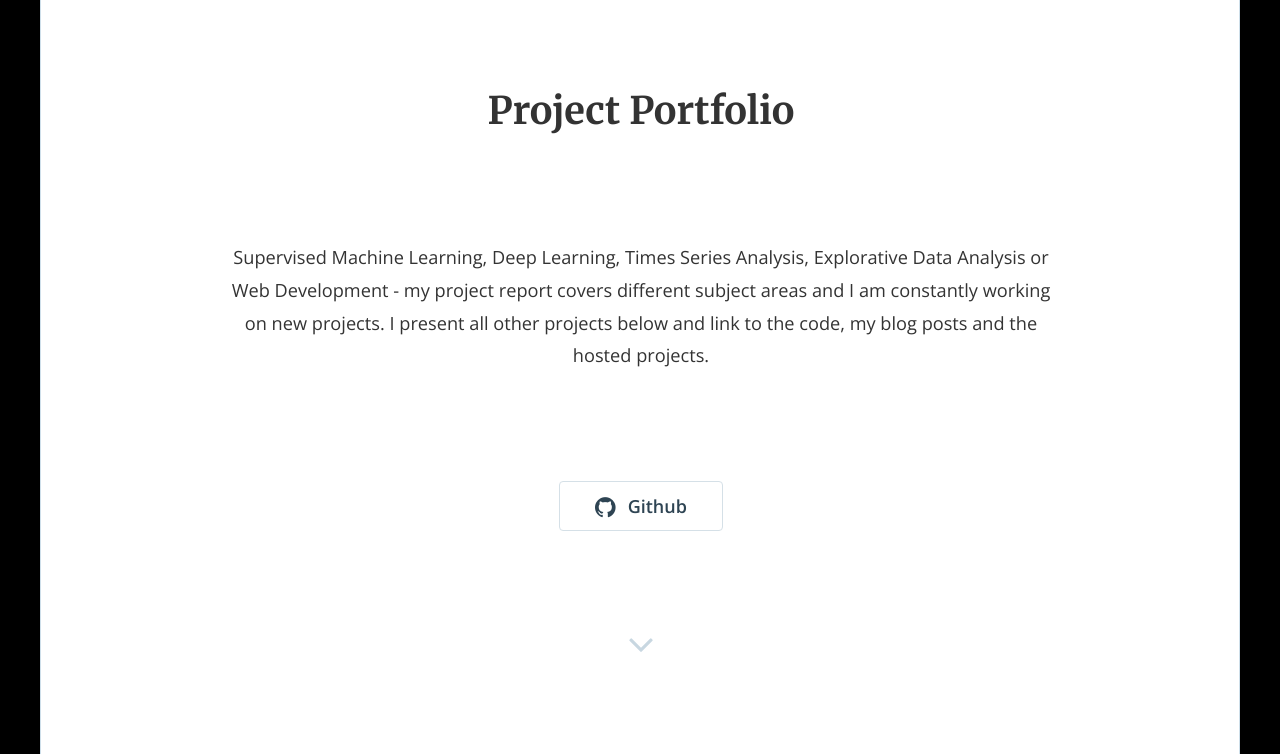
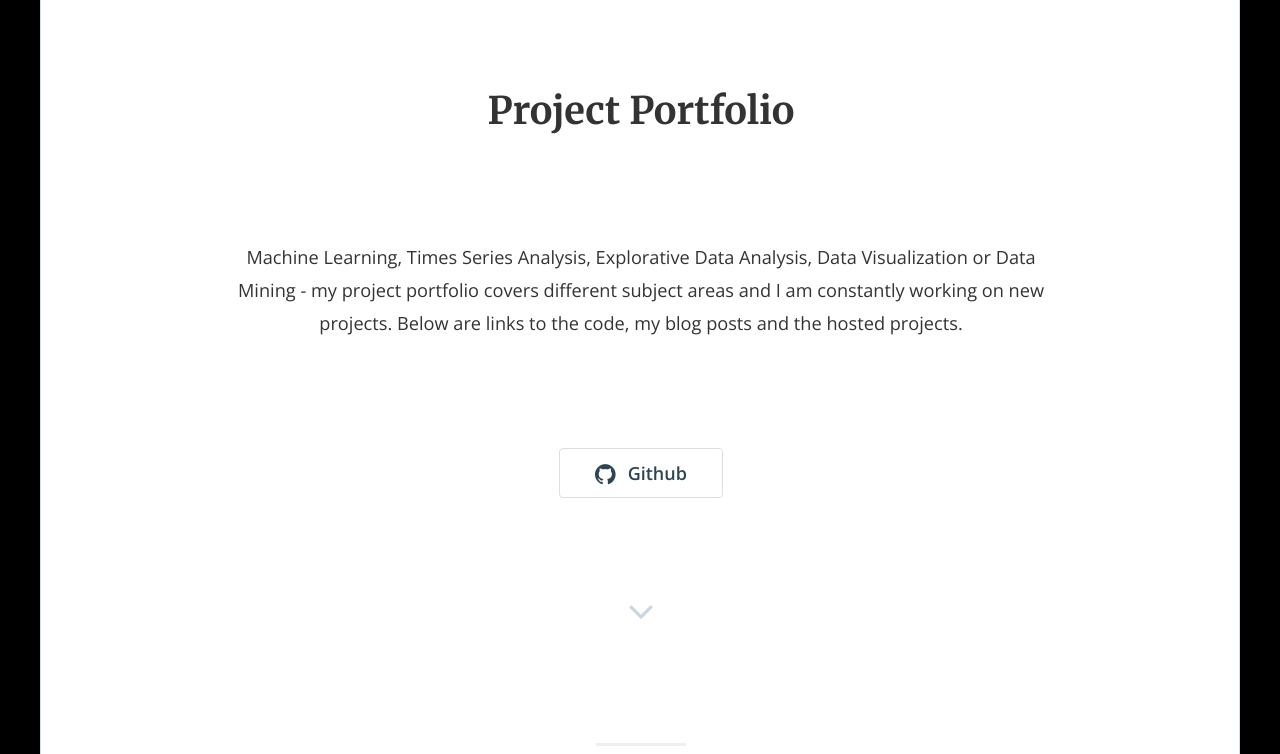
Before and after one commit to avinashladdha/portfolio, a Jekyll site: the page built from index.html, in a window 1280 px wide and 900 px high, cut to the strip 0-754 px from the top of the window. Built offline with Jekyll 4.4.1, drawn with Linux system fonts in a browser that asks for light colours; nearby versions of some CDN libraries; the list of posts is cut into pages by our own code.

Commit message:
Update _config.yml

```diff
--- a/_config.yml
+++ b/_config.yml
@@ -15,10 +15,10 @@
 # in the templates via {{ site.myvariable }}.
 title: "Project Portfolio"
 email: 'avinashladdha007@gmail.com'
-description: "Supervised Machine Learning, Deep Learning, Times Series Analysis,
-Explorative Data Analysis or Web Development - my project report covers different
+description: "Machine Learning, Times Series Analysis,
+Explorative Data Analysis, Data Visualization or Data Mining - my project portfolio covers different
 subject areas and I am constantly working on new projects.
-  I present all other projects below and link to the code, my blog posts and the hosted projects."
+  Below are links to the code, my blog posts and the hosted projects."
 baseurl: "/portfolio" # the subpath of your site, e.g. /blog
 url: "https://avinashladdha.github.io/portfolio" # the base hostname & protocol for your site, e.g. https://example.com
 twitter_username: ''
```
